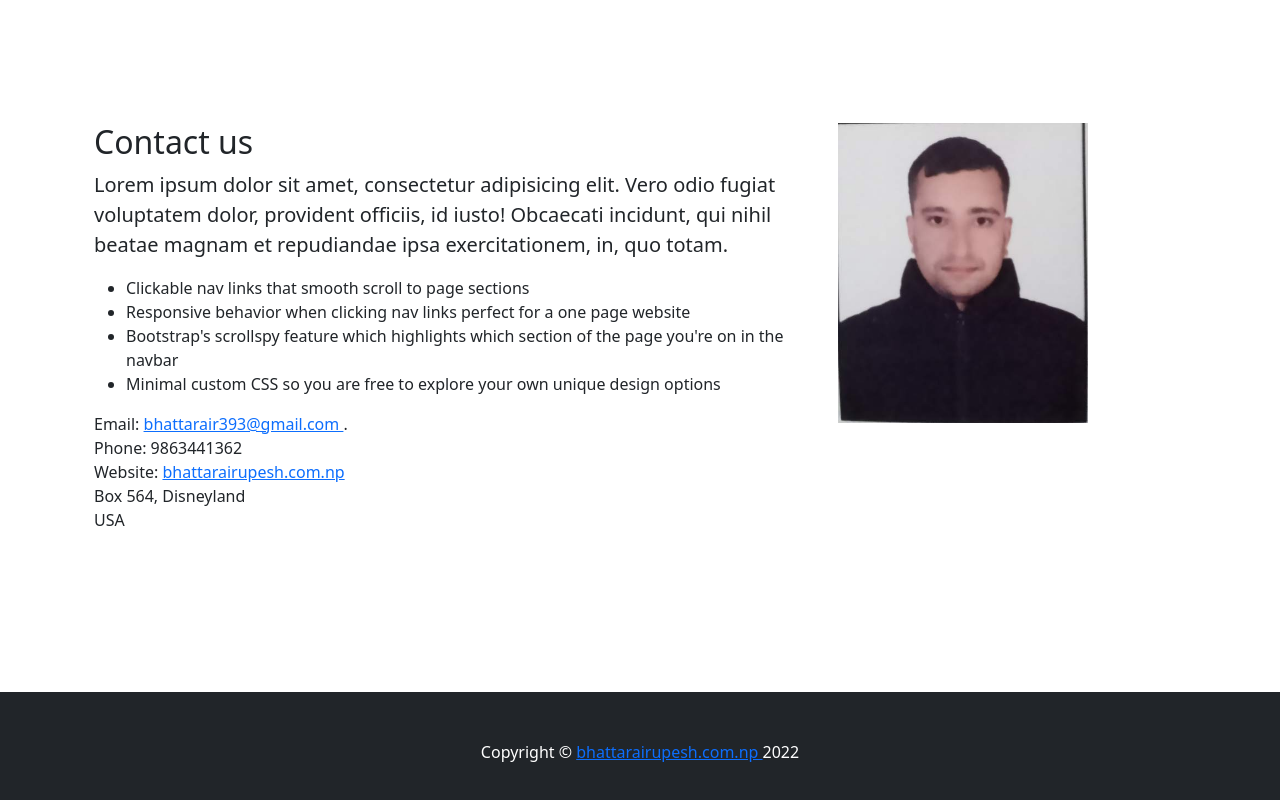
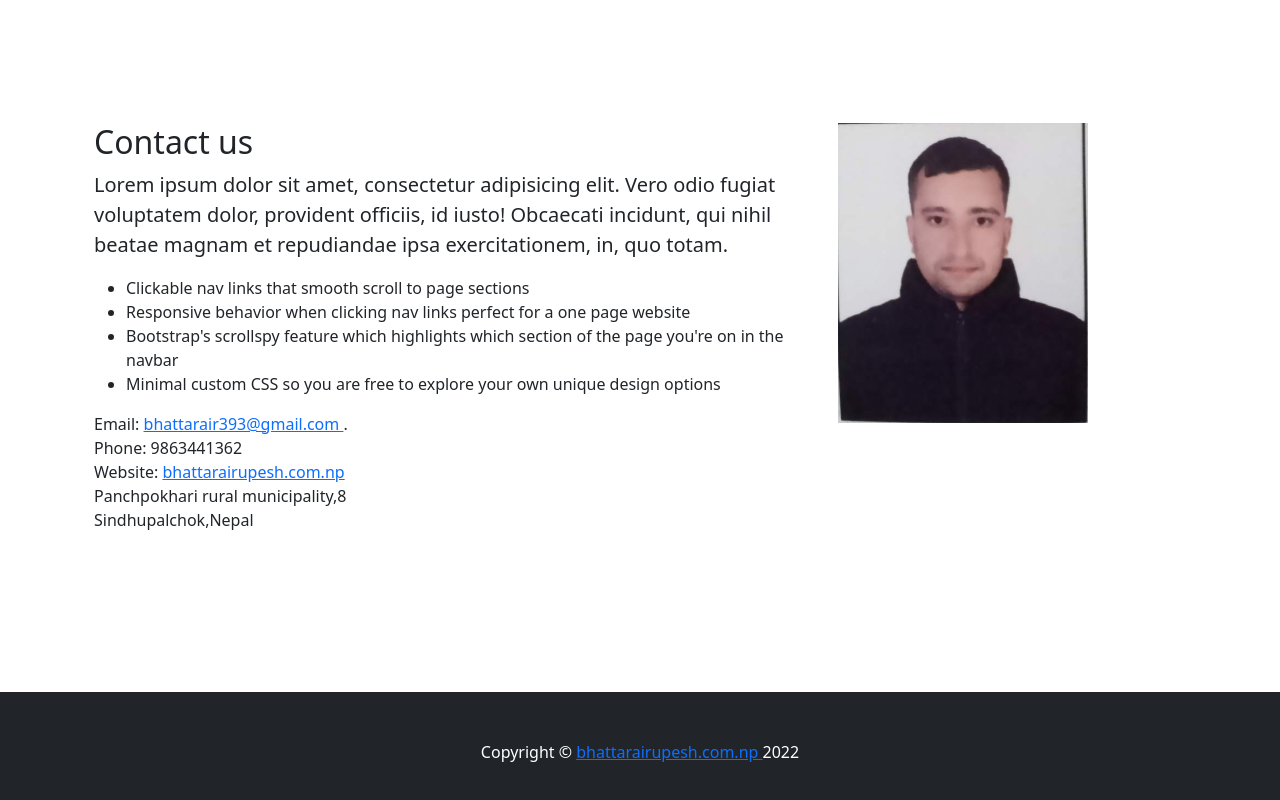
Before and after one commit to bhattarair393/web-, a plain HTML site: page index.html in a window 1280 px wide. Shown: the part 1613-2413 px from the top of the page. Drawn offline with nearby package versions, Linux system fonts and the light colour scheme.

Commit message:
Update index.html

```diff
--- a/index.html
+++ b/index.html
@@ -122,8 +122,8 @@
 
                         Website: <a href=" https://bhattarairupesh.com.np">bhattarairupesh.com.np</a><br>
 
-                        Box 564, Disneyland<br>
-                        USA
+                        Panchpokhari rural municipality,8<br>
+                        Sindhupalchok,Nepal
                     </address>
                 </div>
                 <div class="col-lg-4">
```
